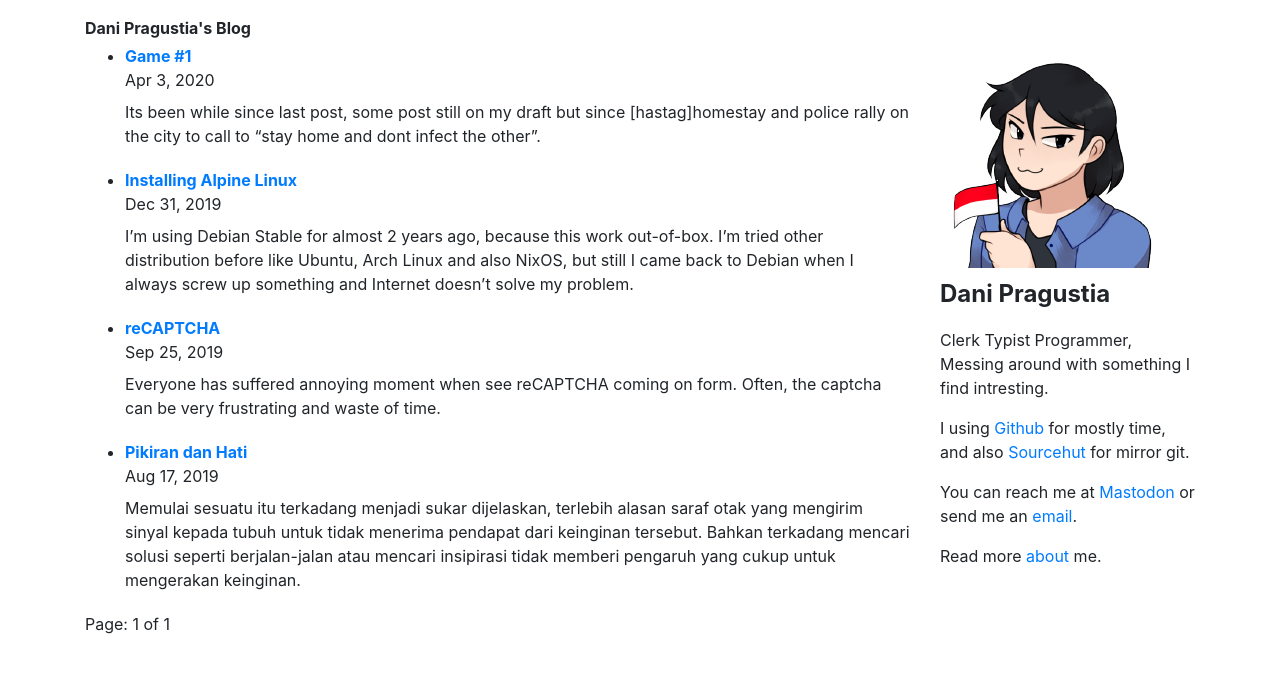
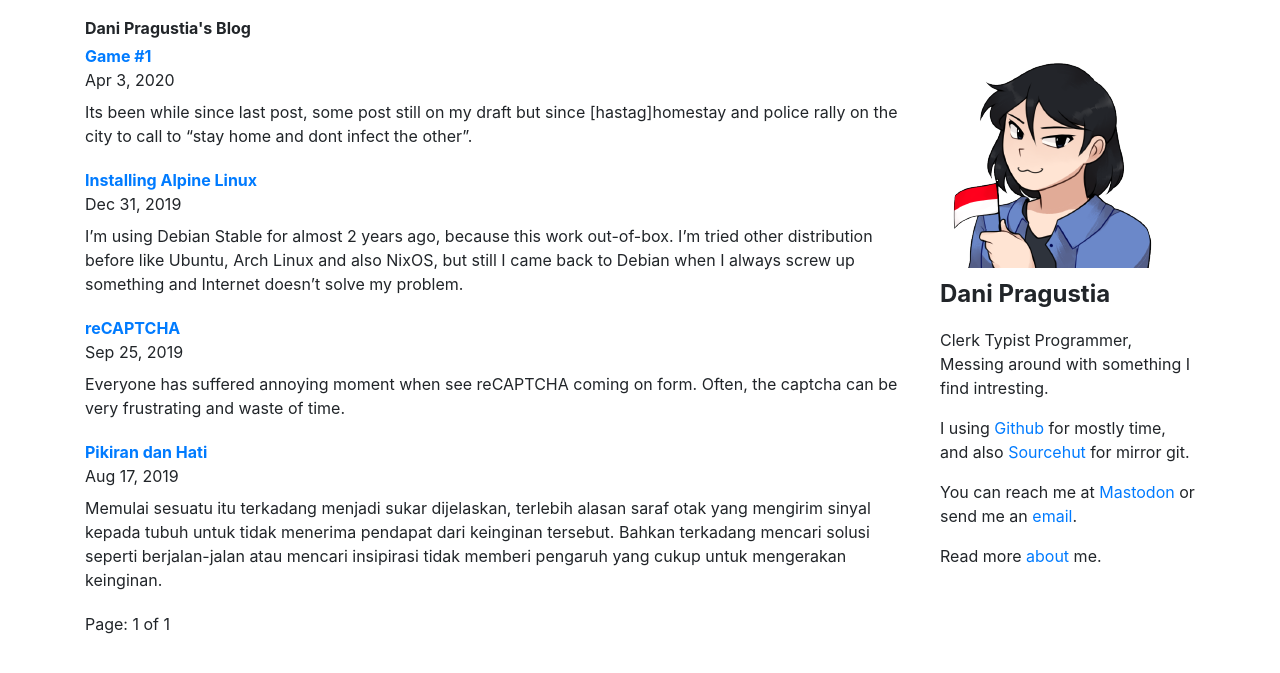
Before and after one commit to danipragustia/website, a Jekyll site: the page built from index.html, in a window 1280 px wide. Shown: the top 673 px of the page. Built offline with Jekyll 4.4.1, drawn with Linux system fonts in a browser that asks for light colours; the list of posts is cut into pages by our own code.

Commit message:
website: fix dotted title on mainpage

```diff
--- a/assets/css/main.css
+++ b/assets/css/main.css
@@ -6,6 +6,12 @@ body {
 	padding-bottom:2rem;
 }
 
+.list-unstyled {
+	list-style-type: none;
+	margin: 0;
+	padding: 0;
+}
+
 .bio-name {
 	font-weight:bold;
 	font-size:1.5rem;
```
